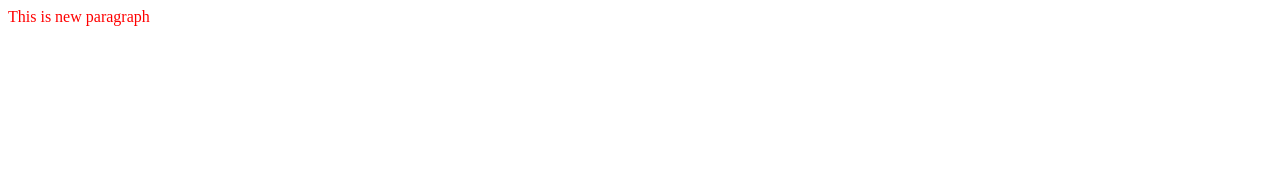
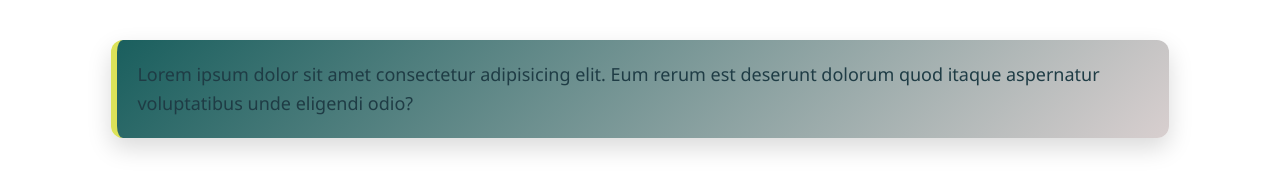
Before and after one commit to tanayscyberxofficial-coder/LocalRepo, a plain HTML site: page index.html in a window 1280 px wide. Drawn offline with Linux system fonts and the light colour scheme.

Commit message:
Added css

```diff
--- a/index.html
+++ b/index.html
@@ -1 +1,16 @@
-<p style="color : red">This is new paragraph</p>
+<!DOCTYPE html>
+<html lang="en">
+
+<head>
+    <meta charset="UTF-8">
+    <meta name="viewport" content="width=device-width, initial-scale=1.0">
+    <title>Document</title>
+    <link rel="stylesheet" href="style.css">
+</head>
+
+<body>
+    <p class="para1">Lorem ipsum dolor sit amet consectetur adipisicing elit. Eum rerum est deserunt dolorum quod itaque aspernatur
+        voluptatibus unde eligendi odio?</p>
+</body>
+
+</html>
--- /dev/null
+++ b/style.css
@@ -0,0 +1,19 @@
+.para1 {
+    background: linear-gradient(135deg, #1a5f5e, #d8cfcf);
+    color: #1f3c45;
+    padding: 20px;
+    border-radius: 12px;
+    font-size: 18px;
+    font-family: "Segoe UI", sans-serif;
+    line-height: 1.6;
+    box-shadow: 0px 10px 25px rgba(0,0,0,0.15);
+    width: 80%;
+    margin: 40px auto;
+    border-left: 6px solid #dce259;
+    transition: 0.3s ease-in-out;
+}
+
+.para1:hover {
+    transform: translateY(-5px);
+    box-shadow: 0px 15px 30px rgba(0,0,0,0.25);
+}
```
Also changed, not shown: 1 other file.
